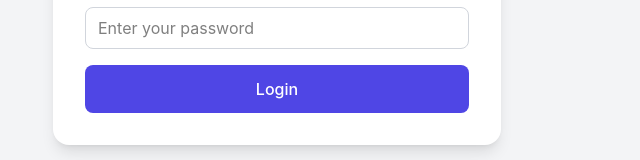
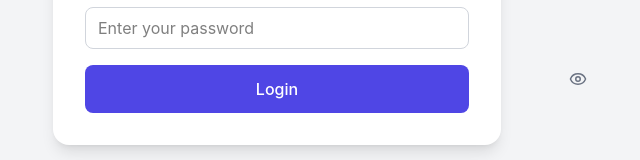
Before and after one commit to Devika265/SmartHRMS, a React (Vite) app in the folder frontend/: page / in a window 1280 px wide. Shown: the part 443-603 px from the top of the page, without its empty margins (363-1003 px from the left). Built offline with nearby package versions, Linux system fonts and the light colour scheme.

Commit message:
Password toggle

```diff
--- a/frontend/package.json
+++ b/frontend/package.json
@@ -12,6 +12,7 @@
   "dependencies": {
     "@tailwindcss/vite": "^4.3.2",
     "axios": "^1.18.1",
+    "lucide-react": "^1.23.0",
     "react": "^19.2.7",
     "react-dom": "^19.2.7",
     "react-router-dom": "^7.18.1",
--- a/frontend/src/components/ui/Input.jsx
+++ b/frontend/src/components/ui/Input.jsx
@@ -1,4 +1,5 @@
-import React from "react";
+import React, { useState } from "react";
+import { Eye, EyeOff } from "lucide-react";
 
 const Input = ({
   label,
@@ -9,17 +10,38 @@ const Input = ({
   placeholder,
   className = "",
 }) => {
+
+
+  const [showPassword, setShowPassword] =useState(false);
+
   return (
     <div className="flex flex-col gap-2">
       <label className="text-sm font-medium ">{label}</label>
       <input
-        type={type}
+        type={type === "password" ? (showPassword ? "text" : "password"): type}
+
         name={name}
         value={value}
         onChange={onChange}
         placeholder={placeholder}
         className={`w-full border border-gray-300 rounded-lg px-3 py-2 outline-none focus:ring-1 focus:ring-blue-500 ${className}`}
       />
+
+
+    {type === "password" && (
+      <button
+      type="button"
+      onClick={() => setShowPassword(!showPassword)}
+      className="absolute left-233 bottom-65 -translate-y-1/2 text-gray-500">
+
+        {showPassword ? <EyeOff size={18} /> : <Eye size={18}/>}
+
+      </button>
+    )
+
+    }
+
+
     </div>
   );
 };
```
Also changed, not shown: 1 other file (tests, documents, lock files or other folders).
